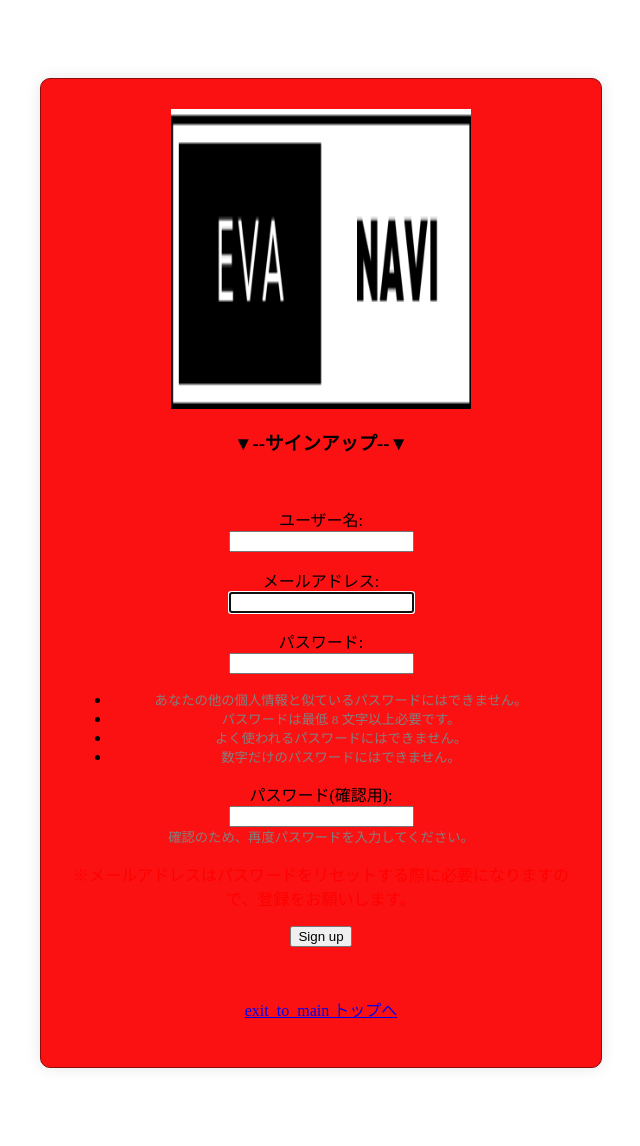
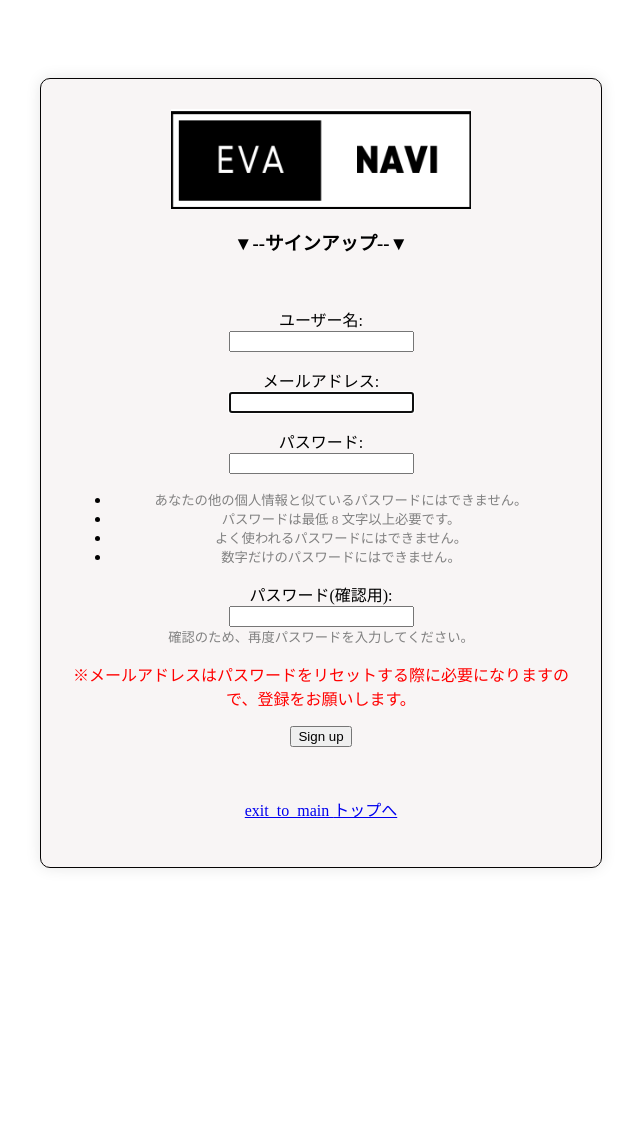
Before and after one commit to OugaTodaka/Evanavi, a Django app: page /user/signup/ in a window 1280 px wide. Shown: the whole page, without its empty margins (319-959 px from the left). After the commit the page ends 868 px from the top, so only its background shows below. Run offline with Django 4.2, Linux system fonts and the light colour scheme; some libraries are stand-ins or nearby versions.

Commit message:
css関連なお進捗...

```diff
--- a/evanavi/settings.py
+++ b/evanavi/settings.py
@@ -41,6 +41,7 @@ INSTALLED_APPS = [
     'django.contrib.sessions',
     'django.contrib.messages',
     'django.contrib.staticfiles',
+    'widget_tweaks',
 ]
 
 MIDDLEWARE = [
--- a/main/templates/main/base.html
+++ b/main/templates/main/base.html
@@ -1,8 +1,10 @@
 <!DOCTYPE html>
+{% load static %}
 <html lang="ja">
 <head>
     <meta charset="UTF-8">
     <meta name="viewport" content="width=device-width, initial-scale=1.0">
+
     <title>{% block title %}評価システム{% endblock %}</title>
     <script src="https://cdn.tailwindcss.com"></script>
     {% block extra_head %}{% endblock %}
@@ -11,6 +13,7 @@
     <header class="bg-blue-600 text-white shadow-md">
         <nav class="container mx-auto px-4 py-4">
             <div class="flex justify-between items-center">
+                <img src="{% static "media/logo/Eva.png" %}" width=200 height=75 alt="エヴァナビロゴ" class="logo">
                 <a href="{% url 'main:home' %}" class="text-2xl font-bold">評価システム</a>
                 <ul class="flex space-x-4">
                     {% if user.is_authenticated %}
--- a/main/templates/main/home.html
+++ b/main/templates/main/home.html
@@ -21,6 +21,7 @@
     <a href="{% url 'user:signout' %}" class="btn btn-primary">ログアウト</a>
     {% else %}
     <p class="overview">概要説明</p>
+
     <div class="button">
         <a href="{% url 'user:signup' %}">新規登録</a>
     </div>
--- a/static/css/style.css
+++ b/static/css/style.css
@@ -1,3 +1,4 @@
+
 .button a {
     background: #eee;
     border-radius: 9999px;
@@ -51,11 +52,11 @@ body{
 /* 以下ログイン、新規登録用 */
 /* フォーム全体を囲むコンテナのスタイル */
 .form-container {
-    background-color: #fb1111;
+    background-color: #f8f5f5;
     padding: 30px;
     border-radius: 10px;
     box-shadow: 0px 0px 15px rgba(0, 0, 0, 0.1);
-    border: 1px solid #8b0d0d;
+    border: 1px solid #060404;
     width: 100%;
     max-width: 500px;
     margin: 20px auto;
--- a/user/forms.py
+++ b/user/forms.py
@@ -3,6 +3,9 @@ from .models import User
 
 class UserCreationForm(UserCreationForm):
     class Meta:
+        def __init__(self, *args, **kwargs ):
+            super().__init__(*args, **kwargs)
+            self.fields['model'].widget.attrs['class'] = 'box'
         model = User
         fields = ("username", "email")
         labels = {
--- a/user/templates/user/signin.html
+++ b/user/templates/user/signin.html
@@ -2,7 +2,7 @@
 {% load static %}
     <link rel="stylesheet" type="text/css" href="{% static 'css/style.css' %}">
     <div class="form-container">
-        <img src="{% static "media/logo/Eva.png" %}" width=300 height=300 alt="エヴァナビロゴ" class="logo">
+        <img src="{% static "media/logo/Eva.png" %}" width=300 height=100 alt="エヴァナビロゴ" class="logo">
         <h3>▼--<span id="signin">login</span>--▼</h3>
 
         <form method="post">
--- a/user/templates/user/signup.html
+++ b/user/templates/user/signup.html
@@ -1,4 +1,6 @@
 {% load static %}
+{% load widget_tweaks %}
+
   <link rel="stylesheet" type="text/css" href="{% static 'css/style.css' %}">
   <div class="form-container">
     <div class="container">
@@ -7,11 +9,12 @@
 
         <div class="col-md-8 col-lg-6">
 
-          <img src="{% static "media/logo/Eva.png" %}" width=300 height=300 alt="エヴァナビロゴ" class="logo">
+          <img src="{% static "media/logo/Eva.png" %}" width=300 height=100 alt="エヴァナビロゴ" class="logo">
           <h3>▼--<span id="signup">サインアップ</span>--▼</h3>
-          <br>
 
-              <form method="post" >
+            <br>
+              <form method="post" class="box">
+
                 {% csrf_token %}
 
                 {% for field in form %}
@@ -32,9 +35,11 @@
                 </p>
 
                 <input type="submit" value="Sign up">
+
               </form>
+            <br>
 
-          <br>
+
           <p>
             <a href="{% url 'main:home' %}">
               <span class="material-symbols-outlined">
```
Also changed, not shown: db.sqlite3.
